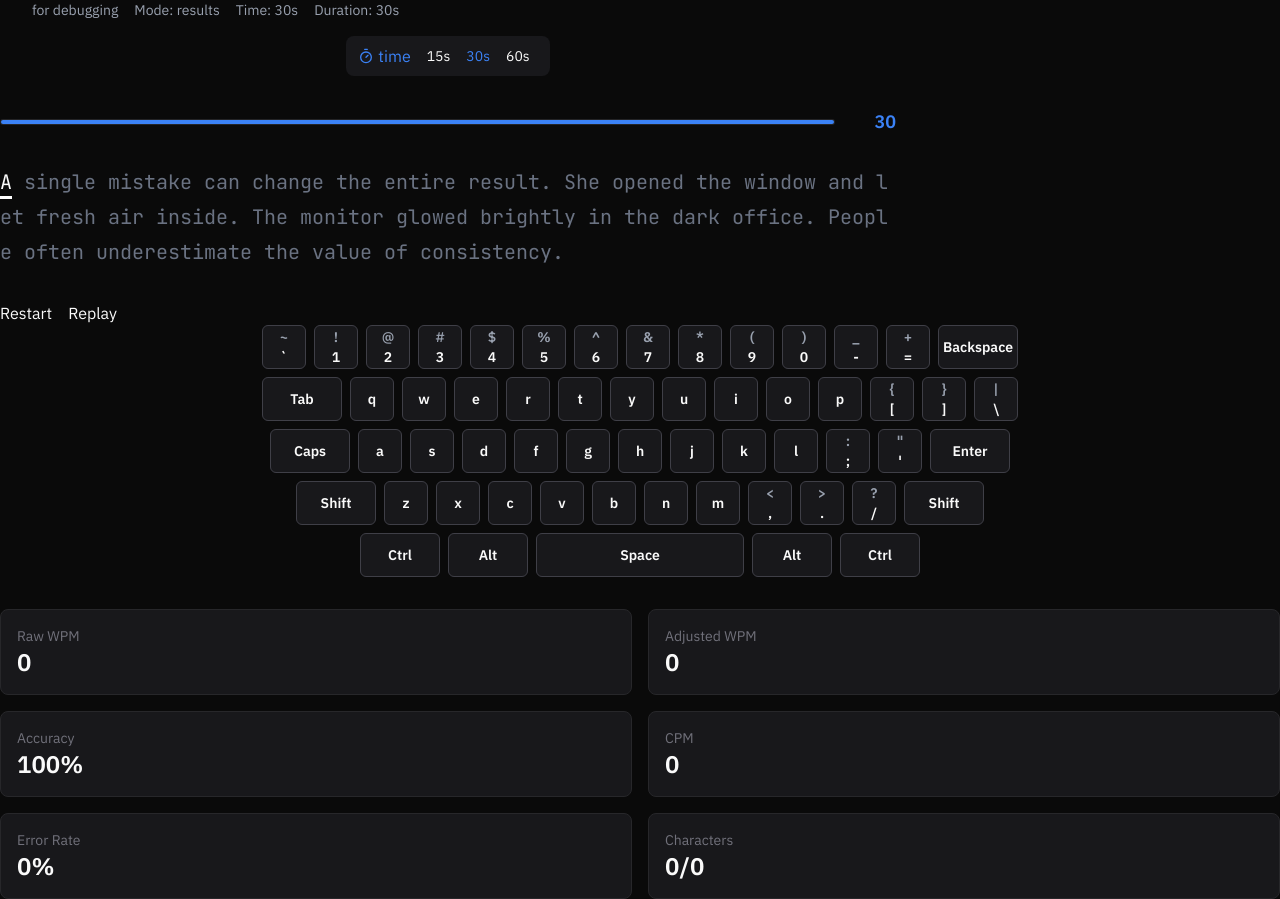
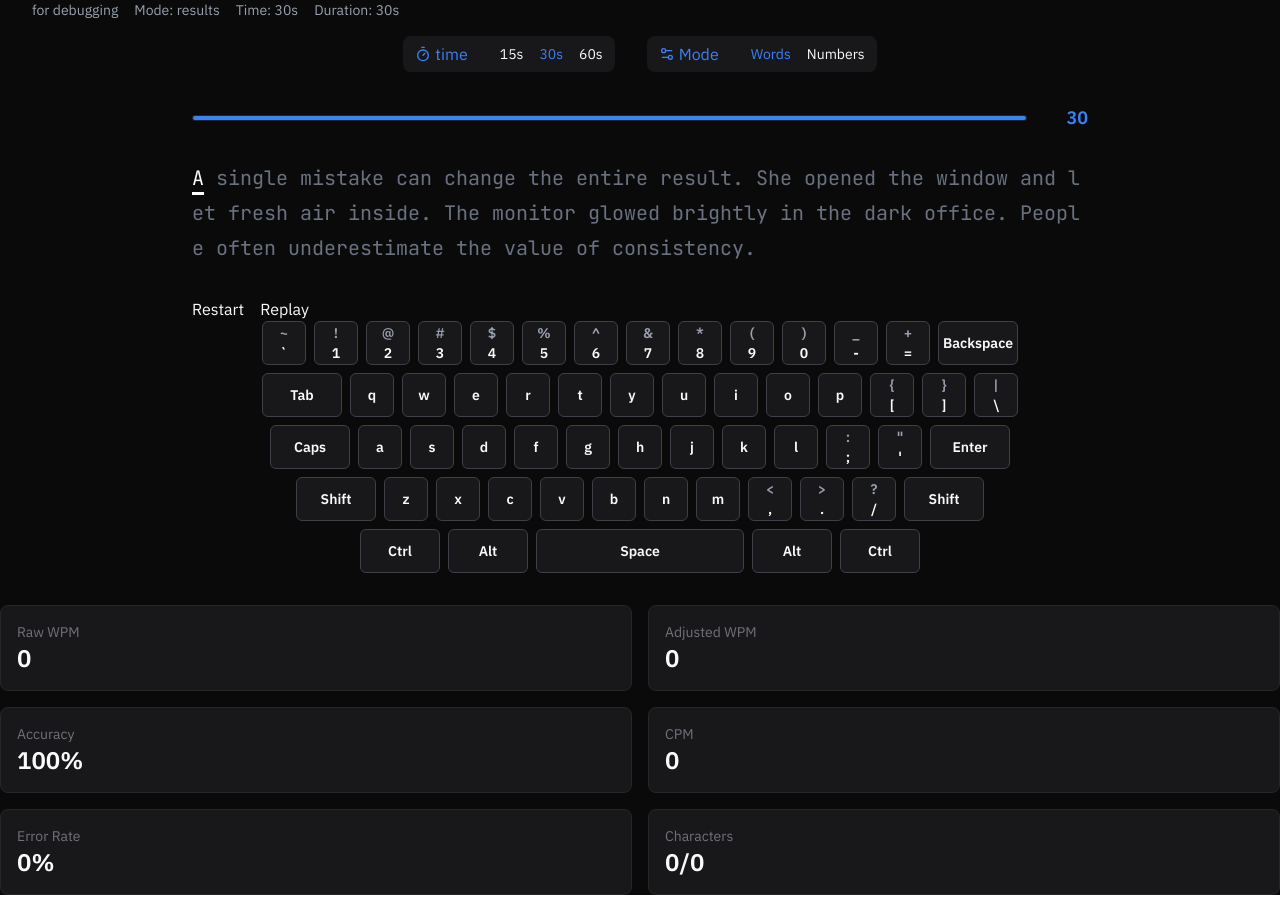
Before and after one commit to yowger/speed-typer, a React (Vite) app: page / in a window 1280 px wide. Built offline with nearby package versions, Linux system fonts and the light colour scheme; no server answers.

Commit message:
updated style

```diff
--- a/src/App.tsx
+++ b/src/App.tsx
@@ -1,4 +1,5 @@
 import { useState } from "react"
+import { Settings2Icon, TimerIcon } from "lucide-react"
 
 import { useTypingSounds } from "./core/sounds/hooks/useTypingSounds"
 import { Keyboard } from "./features/typing/components/Keyboard"
@@ -9,7 +10,6 @@ import useTypingSession from "./core/engine/hooks/useTypingSession"
 import { calculateKeyboardHeatmap } from "./features/typing/utils/calculateKeyboardHeatmap"
 import ReplayModal from "./features/components/ReplayModal"
 import { cn } from "./utils/cn"
-import { TimerIcon } from "lucide-react"
 import TimerProgress from "./components/TimerProgress"
 
 const TIME_DURATIONS = [15, 30, 60]
@@ -69,21 +69,22 @@ export default function App() {
                 <span>Duration: {duration}s</span>
             </div>
 
-            <div className="max-w-4xl flex flex-col gap-8">
-                <div className="inline-flex bg-surface rounded-lg px-3 py-1.5 self-center items-center gap-2">
+            <div className="max-w-4xl flex flex-col gap-8 mx-auto">
+                <div className="flex self-center items-center gap-8">
+                    <div className="inline-flex bg-surface rounded-lg px-3 py-1.5 gap-8">
                         <div className="flex items-center">
                             <TimerIcon className="w-4 h-4 mr-1 text-accent" />
                             <span className="text-accent">time</span>
                         </div>
 
-                    <div>
+                        <div className="flex gap-4">
                             {TIME_DURATIONS.map((value) => (
                                 <button
                                     key={value}
                                     onClick={() => handleDurationChange(value)}
                                     disabled={isTyping}
                                     className={cn(
-                                    "text-sm px-2 py-1 cursor-pointer",
+                                        "text-sm cursor-pointer",
                                         duration === value
                                             ? "text-accent"
                                             : "text-foreground",
@@ -92,6 +93,39 @@ export default function App() {
                                     {value}s
                                 </button>
                             ))}
+                        </div>
+                    </div>
+
+                    <div className="inline-flex bg-surface rounded-lg px-3 py-1.5 self-center items-center gap-8">
+                        <div className="flex items-center">
+                            <Settings2Icon className="w-4 h-4 mr-1 text-accent" />
+                            <span className="text-accent">Mode</span>
+                        </div>
+
+                        <div className="flex items-center gap-4">
+                            <button
+                                className={cn(
+                                    "text-sm cursor-pointer",
+                                    duration
+                                        ? "text-accent"
+                                        : "text-foreground",
+                                )}
+                            >
+                                Words
+                            </button>
+                            <button
+                                className={cn(
+                                    "text-sm cursor-pointer",
+                                    duration
+                                        ? // ? "text-accent"
+                                          // : "text-foreground",
+                                          "text-foreground"
+                                        : "text-accent",
+                                )}
+                            >
+                                Numbers
+                            </button>
+                        </div>
                     </div>
                 </div>
 
--- a/src/features/typing/components/TypingTextDisplay.tsx
+++ b/src/features/typing/components/TypingTextDisplay.tsx
@@ -45,7 +45,8 @@ export default function TypingTextDisplay({
                                 isCurrentChar && "border-b-3 border-white",
 
                                 typedChar?.status === "correct" &&
-                                    "text-green-500",
+                                    // "text-green-500",
+                                    "text-white",
 
                                 typedChar?.status === "incorrect" &&
                                     char === " "
```
Lines whose indentation alone changed are shown as unchanged.
